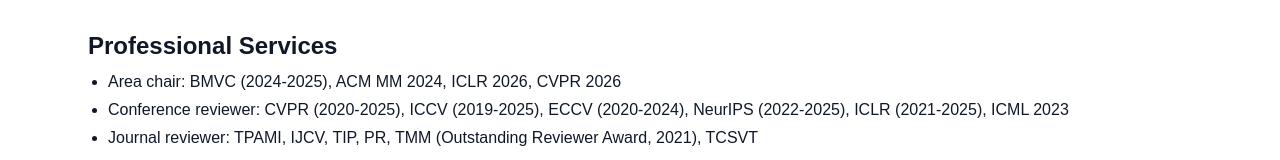
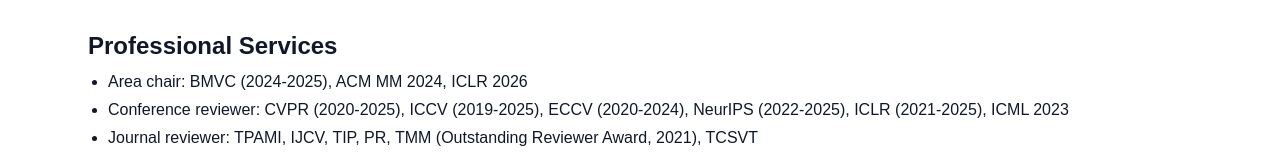
Before and after one commit to physicalvision/physicalvision.github.io, a Next.js app: page /people/~chuanxia in a window 1280 px wide. Shown: the part 11046-11206 px from the top of the page. Built offline with nearby package versions, Linux system fonts and the light colour scheme.

Commit message:
update people

```diff
--- a/src/app/people/~chuanxia/page.tsx
+++ b/src/app/people/~chuanxia/page.tsx
@@ -399,7 +399,7 @@
             <div className="w-full px-4 md:px-6 mb-6 py-2">
                 <h1 className="text-2xl font-bold text-gray-900 mb-2">Professional Services</h1>
                 <ul className="list-disc pl-5 text-gray-900">
-                    <li className="mb-1">Area chair: BMVC (2024-2025), ACM MM 2024, ICLR 2026, CVPR 2026</li>
+                    <li className="mb-1">Area chair: BMVC (2024-2025), ACM MM 2024, ICLR 2026</li>
                     <li className="mb-1">Conference reviewer: CVPR (2020-2025), ICCV (2019-2025), ECCV (2020-2024), NeurIPS (2022-2025), ICLR (2021-2025), ICML 2023</li>
                     <li className="mb-1">Journal reviewer: TPAMI, IJCV, TIP, PR, TMM (Outstanding Reviewer Award, 2021), TCSVT</li>
                 </ul>
```
